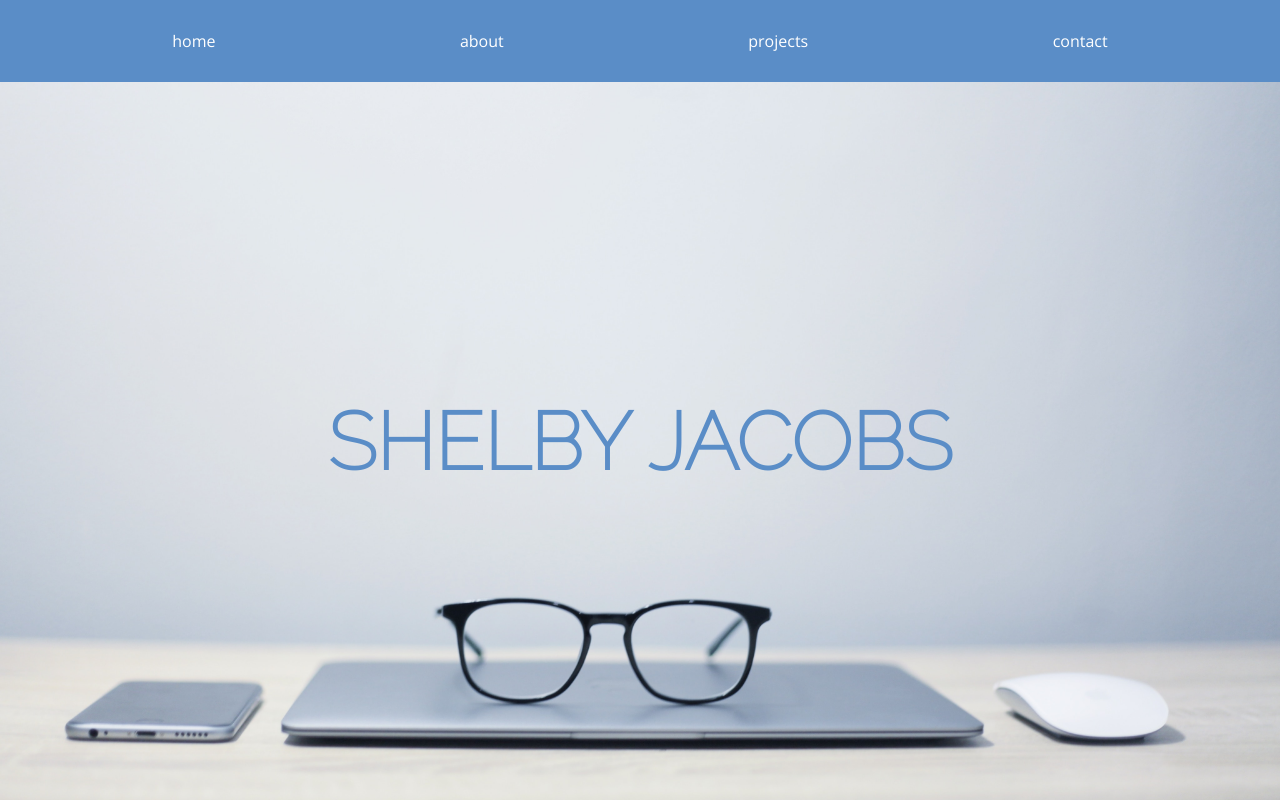
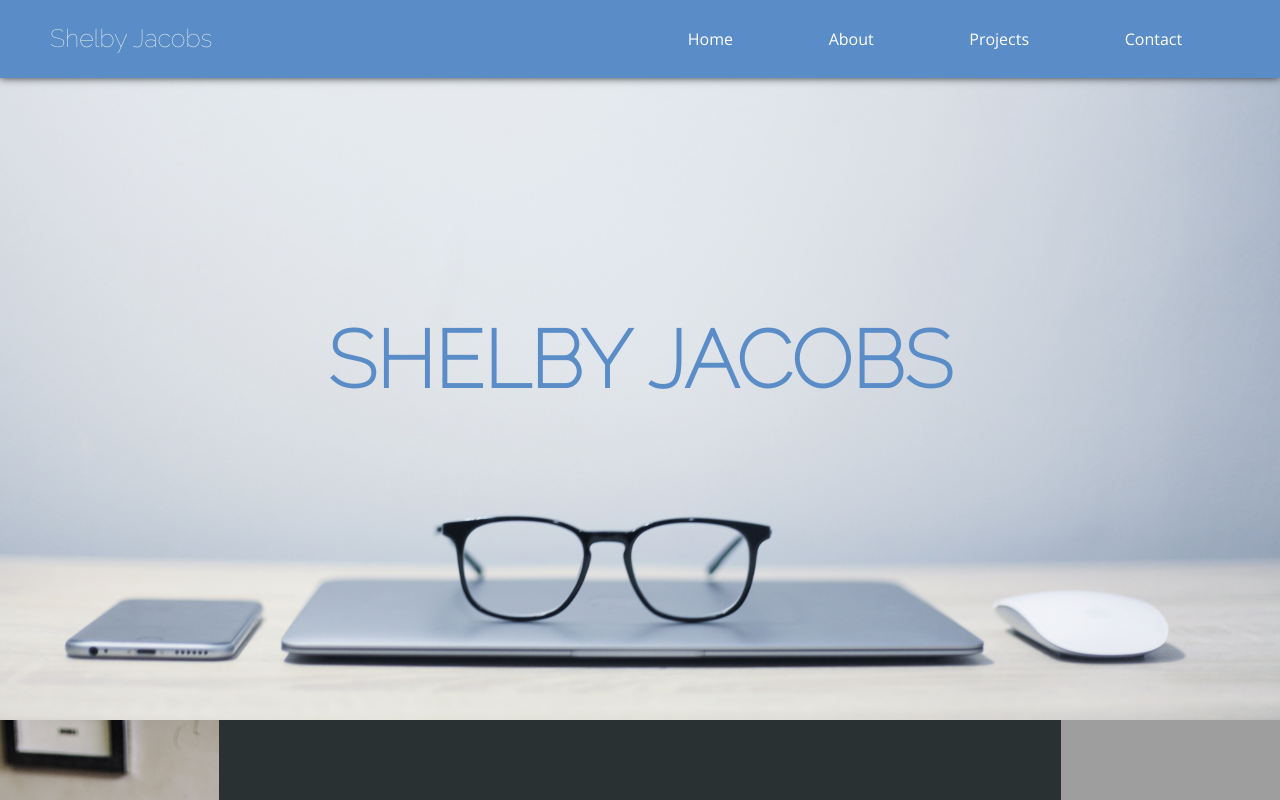
Before and after one commit to shelbyvjacobs/portfolio, a React (Create React App) app: page / in a window 1280 px wide. Shown: the top 800 px of the page. Built offline with nearby package versions, Linux system fonts and the light colour scheme; grey boxes are pictures that could not be loaded.

Commit message:
styling navbar

```diff
--- a/src/App.css
+++ b/src/App.css
@@ -18,10 +18,27 @@
 
 nav {
     display: flex;
+    justify-content: space-between;
+    background-color: var(--blue);
+    padding: 20px 50px;
+    position: fixed;
+    width: 100%;
+    z-index: 20;
+    box-shadow: 0px 0px 8px var(--black);
+}
+
+.nav-name {
+    font-family: var(--ff-ss);
+    font-size: 25px;
+    color: var(--white);
+    padding-bottom: 0;
+}
+
+.nav-links {
+    display: flex;
     justify-content: space-around;
-    background-color: var(--blue);
-    color: var(--light-blue);
-    padding: 30px 50px;
+    align-items: center;
+    width: 50%;
 }
 
 img {
--- a/src/App.js
+++ b/src/App.js
@@ -23,10 +23,13 @@
         <Link to="#about">About </Link>
         <Link to="#projects">Projects </Link>
         <Link to="#contact">Contact </Link> */}
-        <a href="#home">home</a>
-        <a href="#about">about</a>
-        <a href="#projects">projects</a>
-        <a href="#contact">contact</a>
+        <p className="nav-name">Shelby Jacobs</p>
+        <div className="nav-links">
+          <a href="#home">Home</a>
+          <a href="#about">About</a>
+          <a href="#projects">Projects</a>
+          <a href="#contact">Contact</a>
+        </div>
       </nav>
       <Home />
       <About />
--- a/src/components/About/About.js
+++ b/src/components/About/About.js
@@ -1,7 +1,3 @@
-// Headshot, short description
-// import Skills here
-// import Contact here
-
 import React from 'react';
 import me from "./Img/aboutSquare.jpg";
 import "./About.css";
```
